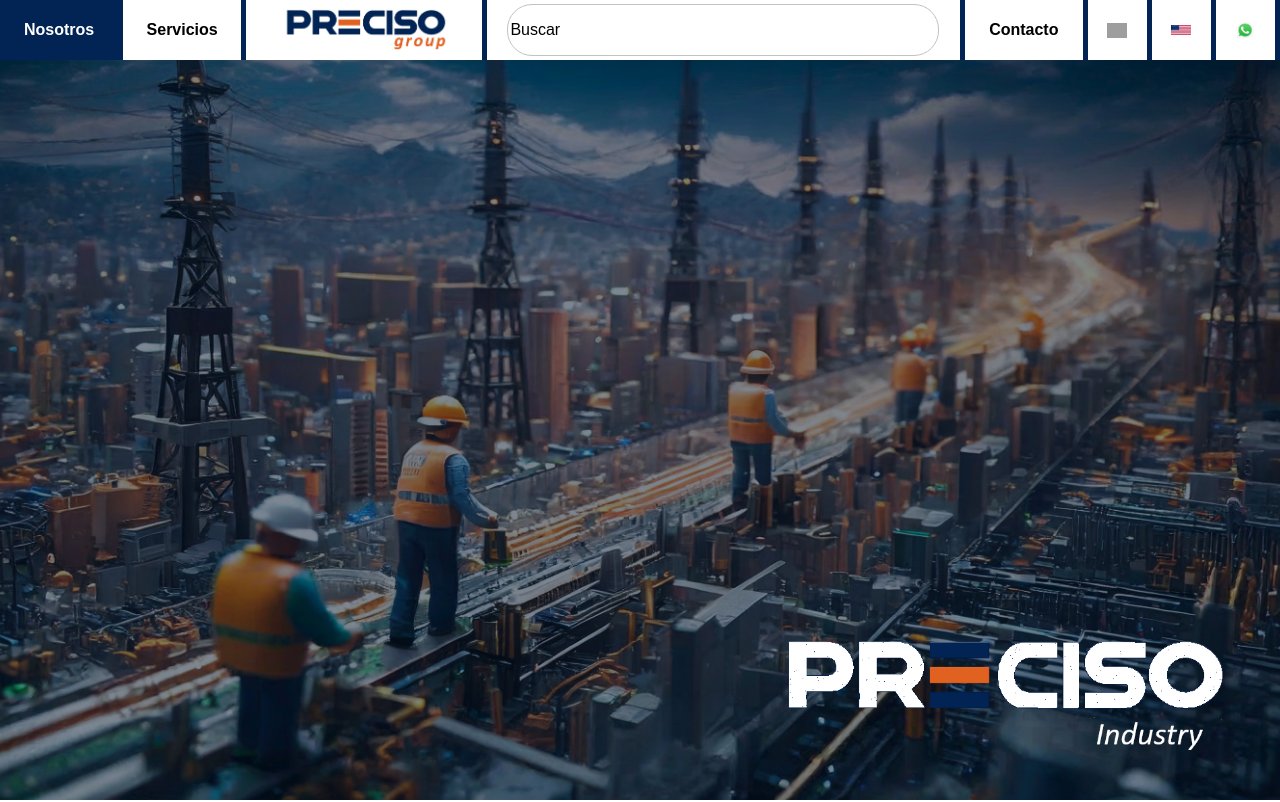
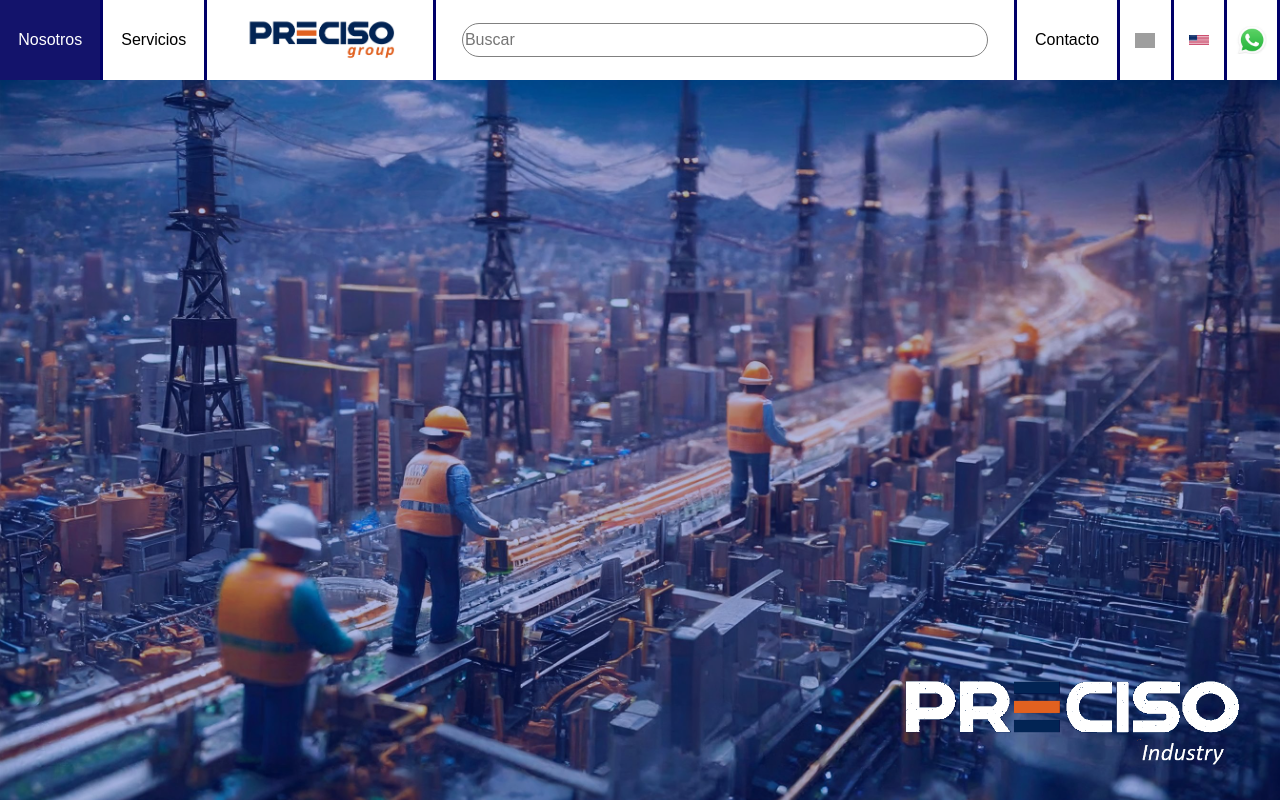
Before and after one commit to knarfangelo/preciso-group, an Angular app: page /inicio in a window 1280 px wide. Shown: the top 802 px of the page. Built offline with nearby package versions, Linux system fonts and the light colour scheme; grey boxes are pictures that could not be loaded.

Commit message:
Inicio corregido v1

```diff
--- a/src/app/components/inicio/inicio.component.css
+++ b/src/app/components/inicio/inicio.component.css
@@ -1,125 +1,89 @@
-main{
+ul{
+    list-style: none;
+    padding: 0;
+    margin: 0;
+    display: flex;
     font-family: Arial, Helvetica, sans-serif;
-    font-weight: bold;
-    position: relative;
-    width: 100%;
-    height: 100vh;
 }
+
 img{
-    width: 100%;
+    width: 10%;
 }
-a{
-    color: black;
-    text-decoration: none;
-    width: 100%;
-    height: 100%;
+li{
+    height: 80px;
+    border-right: 3px solid rgb(0, 0, 104);
+}
+.nosotros, .servicios, .contacto{
+    width: 8%;
+}
+.titulo{
+    width: 18%;
+}
+.titulo a{
+    margin: 0 30px;
+}
+.buscar{
+    width: 46%;
     display: flex;
     align-items: center;
     justify-content: center;
 }
+.banderaperu, .eeuubandera, .whatsapp{
+    width: 4%;
+}
+.banderaperu a img, .eeuubandera a img {
+    width: 20px;
+}
+
+input{
+    width: 90%;
+    height: 30px;
+    border-radius: 25px;
+    border: 1px solid gray;
+}
+a{
+    display: flex;
+    height: 100%;
+    align-items: center;
+    justify-content: center;
+    color: black;
+    text-decoration: none;
+}
 a:hover{
+    background-color: rgb(19, 19, 107);
     color: white;
-    background-color: #022454;
 }
-ul{
-    background-color: white;
-    padding: 0;
-    margin: 0;
-    list-style: none;
-    display: flex;
-    height: 60px;
+header .fondo{
+    width: 100%;
+    height:100%;
+    object-fit: cover;
 }
-li{
-    display: flex;
-    align-items: center;
-    border-right: solid #022454 5px;
+li a img{
+    width: 100%;
+    height: auto;
 }
-.servicios{
-    width: 10%;
+
+header{
+    width: 100%;
+    position: relative;
+    height: calc(100vh - 80px);
 }
-.nosotros{
-    width: 10%;
+header img{
+    position: absolute;
 }
-.titulo{
-    width: 20%;
-}
-.titulo a{
+
+header .transparencia{
+    position: absolute;
     width: 100%;
     height: 100%;
-}
-.titulo a:hover{
-    background-color: white;
-}
-.titulo img{
-    width: auto;
-    height: 90%;
-}
-.buscar{
-    width: 40%;
-}
-.buscar input{
-    margin-left: 20px;
-    width: 90%;
-    height: 80%;
-    border-radius: 25px;
-    border: 1px solid #c2c2c2;
-}
-.buscar input::placeholder{
-    color: black;
+    z-index: 10;
+    background-color: rgba(0, 31, 170, 0.308);
 }
 
-.contacto{
-    width: 10%;
-}
-.banderaperu{
-    width: 5%;
-}
-
-.eeuubandera{
-    width: 5%;
-}
-
-.whatsapp{
-    width: 5%;
-}
-
-.imgperu{
-    width: 20px;
-}
-.imgeeuu{
-    width: 20px;
-}
-.imgwhatsapp{
-    width: 30px;
-}
-header {
-  position: relative; /* Posiciona el header de forma relativa */
-  width: 100%;
-  height: calc(100vh - 60px); /* Calcula la altura restando la del nav */
-}
-.fondo {
-    position: absolute; /* Posiciona la imagen de fondo de forma absoluta */
-    top: 0; /* Ubica la imagen en la parte superior */
-    left: 0; /* Ubica la imagen en la izquierda */
-    width: 100%; /* Ocupa el ancho completo del header */
-    height: 100%; /* Ocupa el alto completo del header */
-    object-fit: cover;
-}
-.transparencia{
-    position: absolute; /* Posiciona la imagen de fondo de forma absoluta */
-    top: 0; /* Ubica la imagen en la parte superior */
-    left: 0; /* Ubica la imagen en la izquierda */
-    width: 100%; /* Ocupa el ancho completo del header */
-    height: 100%; /* Ocupa el alto completo del header */
-    object-fit: cover;
-    background-color: rgba(1, 18, 42, 0.5);
-    z-index: 10;
-}
-header .titulo-2{
-    position: absolute;
-    width: 500px;
+header .titulo-2 {
     bottom: 0;
     right: 0;
-    margin: 30px;
+    width: 30%;
+    margin: 20px;
     z-index: 20;
 }
--- a/src/app/components/inicio/inicio.component.html
+++ b/src/app/components/inicio/inicio.component.html
@@ -3,7 +3,7 @@
         <ul>
             <li class="nosotros"><a href="inicio#nosotros"> Nosotros</a></li>
             <li class="servicios"> <a href="inicio#servicios">Servicios</a></li>
-            <li class="titulo"> <a  href=""><img src="/titulo.png" alt=""></a></li>
+            <li class="titulo"> <a  href=""><img class="imgtitulo" src="/titulo.png" alt=""></a></li>
             <li class="buscar"> <input  type="text" placeholder="Buscar"></li>
             <li class="contacto"> <a  href="inicio#contacto">Contacto</a></li>
             <li class="banderaperu"> <a href=""><img class="imgperu"  src="/perubandera.png" alt=""></a></li>
@@ -17,6 +17,7 @@
         <img class="titulo-2" src="/principal/titulo-sinfondo.png" alt="">
     </header>
 </main>
+
 <app-servicios id="servicios"></app-servicios>
 <app-servicios2></app-servicios2>
 <app-nosotros id="nosotros"></app-nosotros>
```
